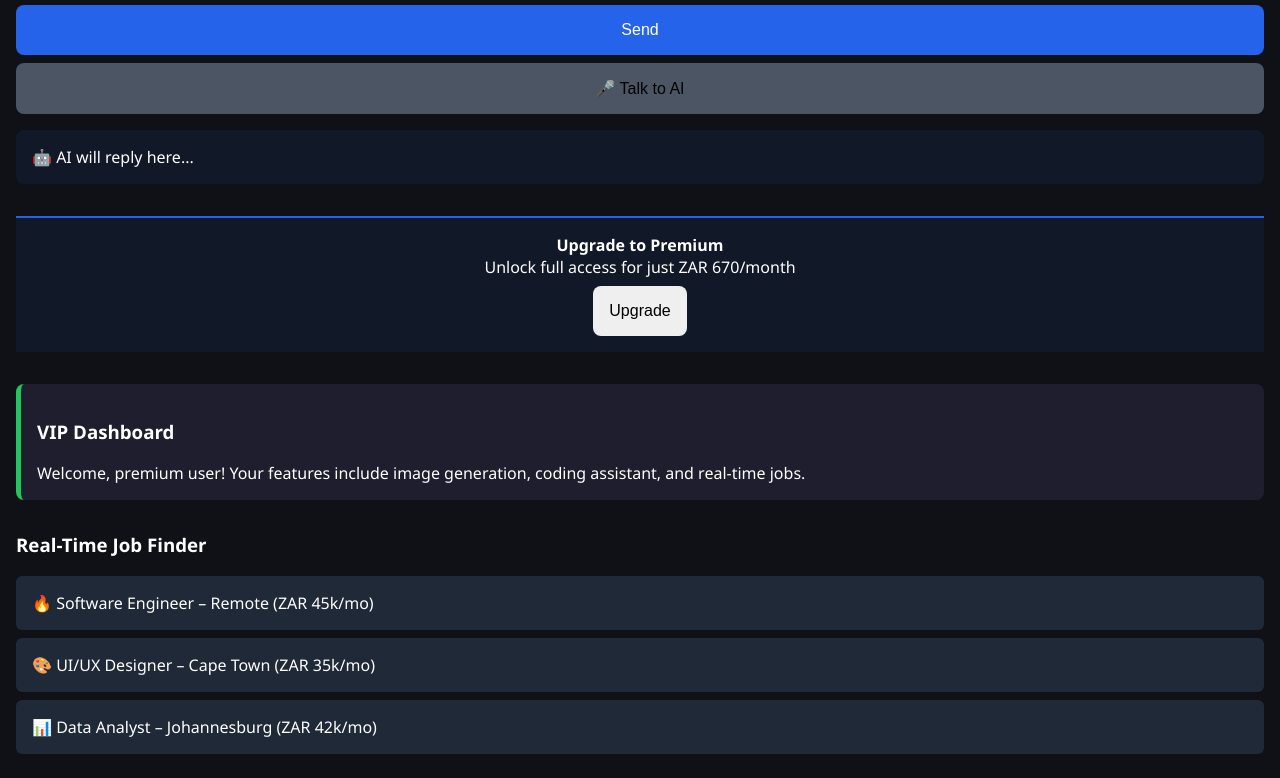
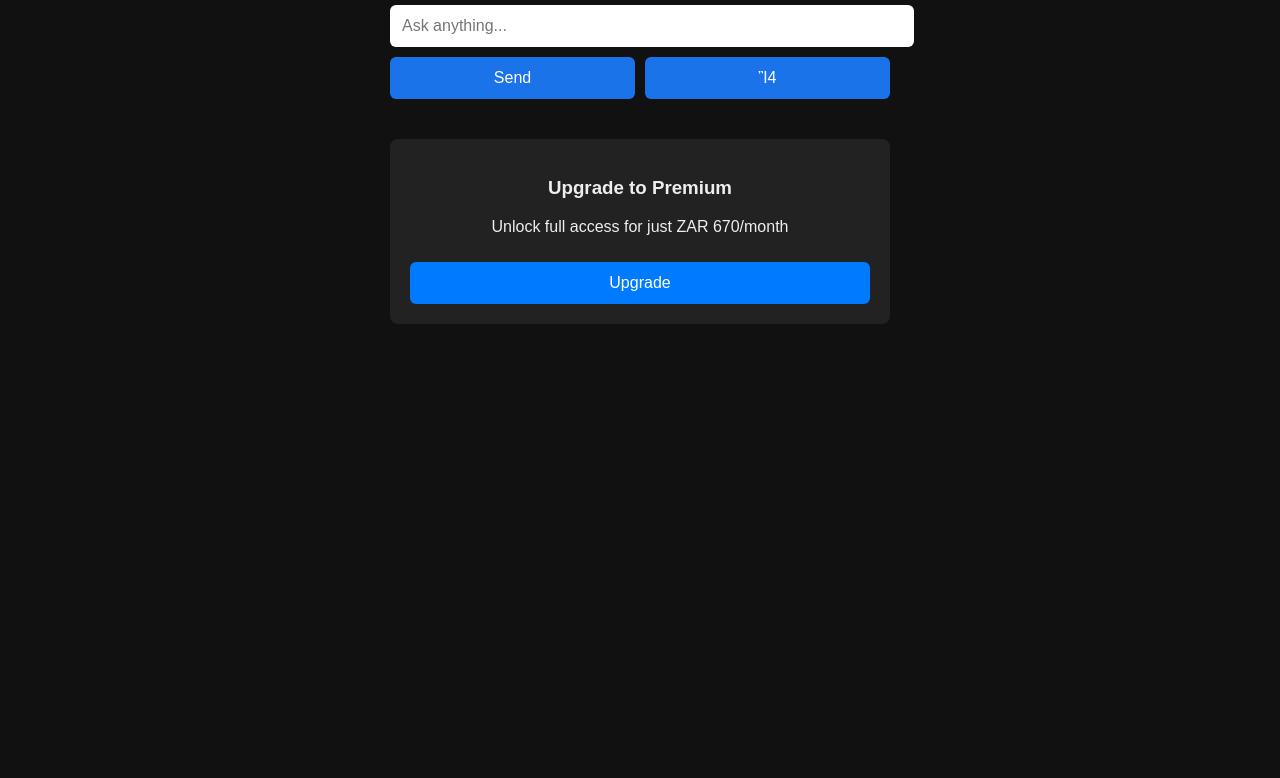
Before and after one commit to aron683/ai.etherealinkbytiisetso.com, a website: page index.html in a window 1280 px wide. Shown: the part 136-914 px from the top of the page. After the commit the page ends 800 px from the top, so only its background shows below. Drawn offline with Linux system fonts and the light colour scheme.

Commit message:
Update index.html

```diff
--- a/index.html
+++ b/index.html
@@ -1,155 +1,92 @@
-<!DOCTYPE html>
-<html lang="en">
+<!DOCTYPE html><html lang="en">
 <head>
   <meta charset="UTF-8" />
-  <meta name="viewport" content="width=device-width, initial-scale=1.0"/>
+  <meta name="viewport" content="width=device-width, initial-scale=1.0" />
   <title>MindPort AI</title>
   <style>
     body {
       margin: 0;
-      padding: 1rem;
-      font-family: 'Segoe UI', sans-serif;
-      background-color: #0f1117;
-      color: white;
-    }
-
-    header {
-      font-size: 2rem;
-      font-weight: bold;
-    }
-
-    .input-area {
-      margin-top: 1rem;
+      background-color: #111;
+      color: #eee;
+      font-family: Arial, sans-serif;
       display: flex;
       flex-direction: column;
+      align-items: center;
+      padding-top: 40px;
     }
-
-    input, button {
-      padding: 1rem;
-      font-size: 1rem;
-      margin-top: 0.5rem;
+    .container {
+      width: 100%;
+      max-width: 500px;
+      padding: 20px;
+    }
+    h1 {
+      font-size: 28px;
+      margin-bottom: 30px;
+      text-align: center;
+    }
+    input[type="text"] {
+      width: 100%;
+      padding: 12px;
+      font-size: 16px;
+      border-radius: 6px;
       border: none;
-      border-radius: 8px;
+      outline: none;
+      margin-bottom: 10px;
     }
-
-    #sendBtn {
-      background: #2563eb;
+    .buttons {
+      display: flex;
+      gap: 10px;
+    }
+    button {
+      flex: 1;
+      padding: 12px;
+      font-size: 16px;
+      background-color: #1a73e8;
       color: white;
+      border: none;
+      border-radius: 6px;
       cursor: pointer;
     }
-
-    #vip {
-      background: #1e1e2e;
-      padding: 1rem;
-      margin-top: 2rem;
-      border-left: 5px solid #22c55e;
+    button:hover {
+      background-color: #155cc1;
+    }
+    .upgrade-box {
+      margin-top: 40px;
+      background: #222;
+      padding: 20px;
       border-radius: 8px;
+      text-align: center;
     }
-
-    .job-finder {
-      margin-top: 2rem;
-    }
-
-    .job-card {
-      background: #1f2937;
-      padding: 1rem;
-      margin: 0.5rem 0;
-      border-radius: 6px;
-    }
-
-    .mic {
-      margin-top: 0.5rem;
-      background: #4b5563;
-    }
-
-    .response {
-      margin-top: 1rem;
-      background: #111827;
-      padding: 1rem;
-      border-radius: 8px;
-    }
-
-    .premium-banner {
-      margin-top: 2rem;
-      background: #111827;
-      padding: 1rem;
-      text-align: center;
-      border-top: 2px solid #2563eb;
+    .upgrade-box button {
+      margin-top: 10px;
+      width: 100%;
+      background-color: #007bff;
     }
   </style>
 </head>
 <body>
+  <div class="container">
+    <h1>MindPort AI</h1>
+    <input type="text" id="userInput" placeholder="Ask anything...">
+    <div class="buttons">
+      <button onclick="sendMessage()">Send</button>
+      <button onclick="startVoice()">Ἲ4</button>
+    </div><div class="upgrade-box">
+  <h3>Upgrade to Premium</h3>
+  <p>Unlock full access for just ZAR 670/month</p>
+  <button onclick="alert('Redirecting to payment...')">Upgrade</button>
+</div>
 
-  <header>MindPort AI <span style="float:right;">user@example.com</span></header>
-
-  <div class="input-area">
-    <input type="text" id="promptInput" placeholder="Ask anything..." />
-    <button id="sendBtn">Send</button>
-    <button class="mic" onclick="startVoice()">🎤 Talk to AI</button>
-  </div>
-
-  <div class="response" id="ai-response">🤖 AI will reply here...</div>
-
-  <div class="premium-banner">
-    <strong>Upgrade to Premium</strong><br>
-    Unlock full access for just ZAR 670/month<br>
-    <button onclick="alert('Redirect to payment')">Upgrade</button>
-  </div>
-
-  <div id="vip">
-    <h3>VIP Dashboard</h3>
-    Welcome, premium user! Your features include image generation, coding assistant, and real-time jobs.
-  </div>
-
-  <div class="job-finder">
-    <h3>Real-Time Job Finder</h3>
-    <div class="job-card">🔥 Software Engineer – Remote (ZAR 45k/mo)</div>
-    <div class="job-card">🎨 UI/UX Designer – Cape Town (ZAR 35k/mo)</div>
-    <div class="job-card">📊 Data Analyst – Johannesburg (ZAR 42k/mo)</div>
-  </div>
-
-  <script>
-    async function askAI(prompt) {
-      const response = await fetch("https://api.openai.com/v1/chat/completions", {
-        method: "POST",
-        headers: {
-          "Content-Type": "application/json",
-          "Authorization": "Bearer YOUR_OPENAI_API_KEY"
-        },
-        body: JSON.stringify({
-          model: "gpt-3.5-turbo",
-          messages: [{ role: "user", content: prompt }]
-        })
-      });
-
-      const data = await response.json();
-      const reply = data.choices[0].message.content;
-      document.getElementById("ai-response").innerText = reply;
-      speakText(reply);
-    }
-
-    document.getElementById("sendBtn").onclick = () => {
-      const prompt = document.getElementById("promptInput").value;
-      askAI(prompt);
+  </div>  <script>
+    function sendMessage() {
+      const input = document.getElementById('userInput').value.trim();
+      if (!input) return;
+      alert(`AI is thinking about: ${input}`);
+      // Future: connect to real backend API here
     }
 
     function startVoice() {
-      const recognition = new (window.SpeechRecognition || window.webkitSpeechRecognition)();
-      recognition.lang = 'en-US';
-      recognition.start();
-      recognition.onresult = function(event) {
-        const transcript = event.results[0][0].transcript;
-        document.getElementById("promptInput").value = transcript;
-        askAI(transcript);
-      };
+      alert("Voice input is not yet supported. Coming soon!");
     }
-
-    function speakText(text) {
-      const speech = new SpeechSynthesisUtterance(text);
-      speech.lang = 'en-US';
-      window.speechSynthesis.speak(speech);
-    }
-  </script>
-
-</body>
-    </html>
+  </script></body>
+</html>
```
